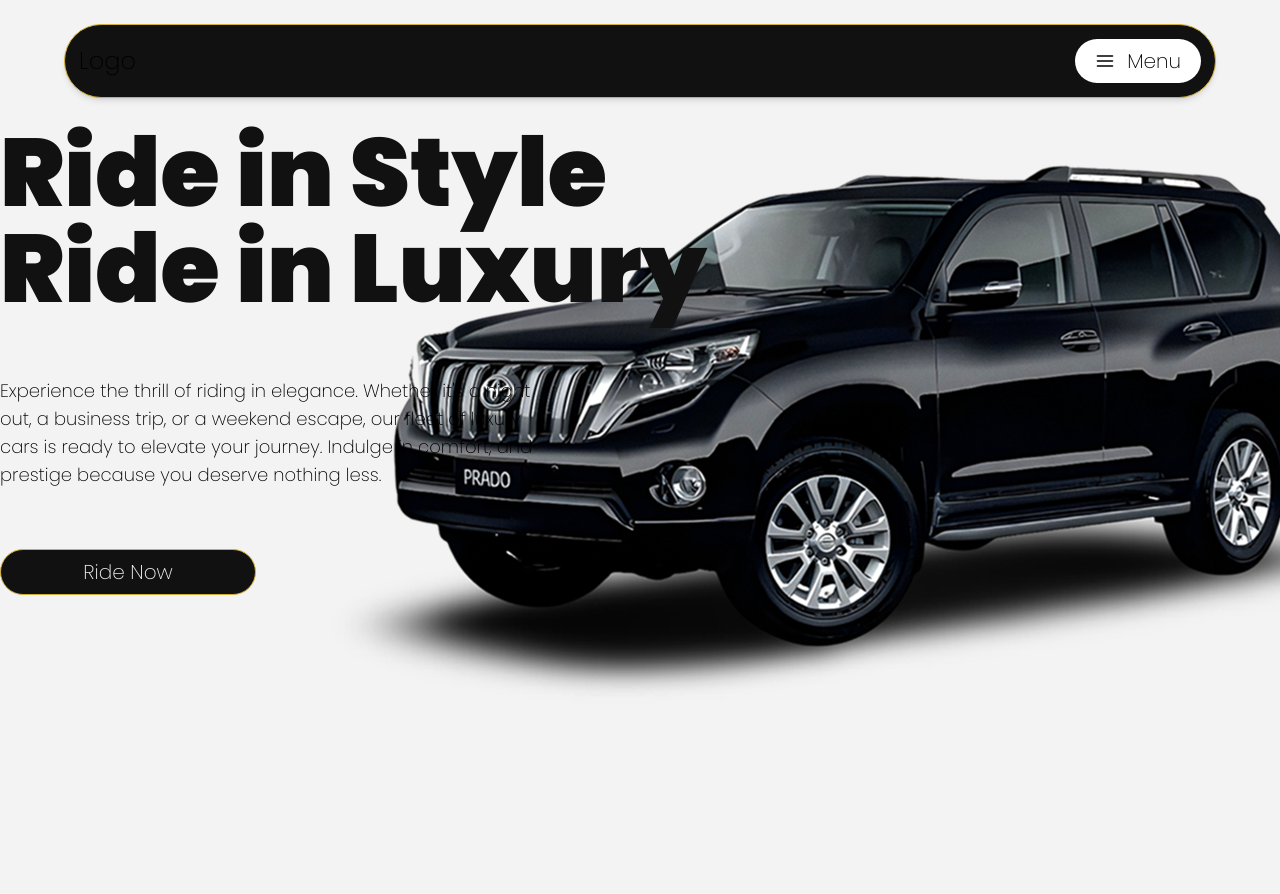
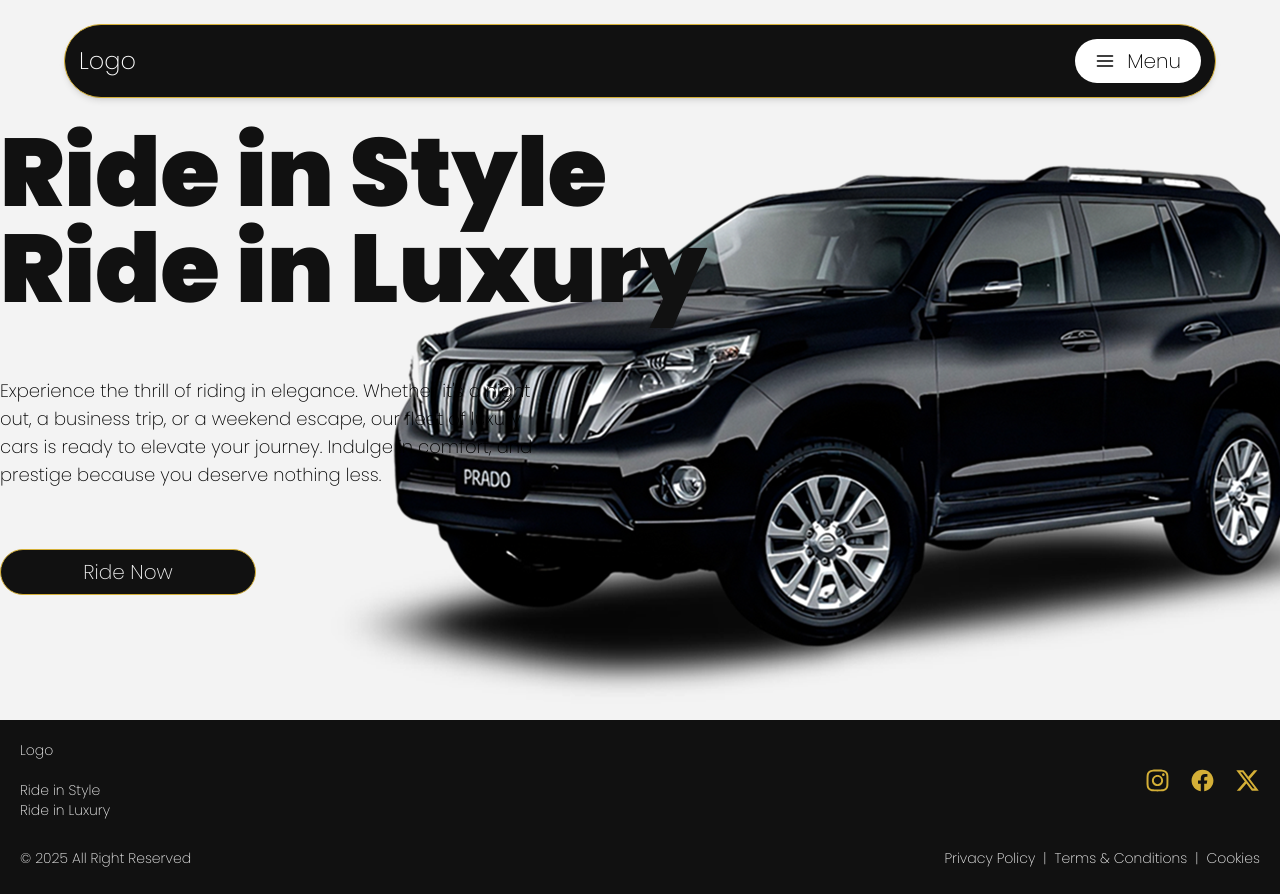
Before and after one commit to Dennardavid/Luxury-cars, a Next.js app: page / in a window 1280 px wide. Shown: the top 894 px of the page. Before the commit the page ends 800 px from the top, so only its background shows below. Built offline with nearby package versions, Linux system fonts and the light colour scheme.

Commit message:
Initial footer

```diff
--- a/src/components/footer.tsx
+++ b/src/components/footer.tsx
@@ -1,11 +1,67 @@
+import Link from "next/link";
+import { FaInstagram } from "react-icons/fa6";
+import { IoLogoFacebook } from "react-icons/io5";
+import { FaXTwitter } from "react-icons/fa6";
+
 export default function Footer() {
   let year = new Date().getFullYear();
 
   return (
-    <footer className="w-full bg-lightBlack z-10 text-mainWhite">
-      {/* <div className="w-full max-width-[1500px]">
-        <p className=" text-sm">&#169; Luxury Rides {year} </p>
-      </div> */}
+    <footer className="text-xs md:text-sm w-full bg-lightBlack z-10 text-mainWhite p-5 flex flex-col items-center">
+      <div className="w-full max-w-[1500px]">
+        <section className="flex flex-row items-center justify-between w-full mb-3">
+          <div>
+            <Link href="#">Logo</Link>
+            <p className="mt-5">
+              Ride in Style <br />
+              Ride in Luxury
+            </p>
+          </div>
+          <div className="flex flex-row gap-5">
+            <Link
+              href="#"
+              className="text-gold hover:text-mainWhite !transition-all !duration-100"
+            >
+              <FaInstagram size={25} />
+            </Link>
+            <Link
+              href="#"
+              className="text-gold hover:text-mainWhite !transition-all !duration-100"
+            >
+              <IoLogoFacebook size={25} />
+            </Link>
+            <Link
+              href="#"
+              className="text-gold hover:text-mainWhite !transition-all !duration-100"
+            >
+              <FaXTwitter size={25} />
+            </Link>
+          </div>
+        </section>
+        <section className="flex justify-between mt-7">
+          <p className="text-center">&#169; {year} All Right Reserved </p>
+          <div className="flex flex-row justify-center mb-1.5">
+            <Link
+              href="#"
+              className=" hover:text-gold !transition-all !duration-100"
+            >
+              Privacy Policy
+            </Link>
+            <Link
+              href="#"
+              className="before:content-['|'] before:mx-2 hover:text-gold !transition-all !duration-100"
+            >
+              Terms & Conditions
+            </Link>
+            <Link
+              href="#"
+              className="before:content-['|'] before:mx-2 hover:text-gold !transition-all !duration-100"
+            >
+              Cookies
+            </Link>
+          </div>
+        </section>
+      </div>
     </footer>
   );
 }
--- a/src/components/navbar.tsx
+++ b/src/components/navbar.tsx
@@ -5,7 +5,7 @@ export default function Header() {
   return (
     <header className="flex justify-center !transition-all !duration-100">
       <nav className="z-20 flex fixed top-6 justify-between items-center w-[90vw] max-w-[1500px] backdrop-blur-2xl bg-lightBlack p-2 lg:p-3.5 rounded-full shadow-md border border-gold">
-        <Link href={"/"} className="text-base lg:text-2xl">
+        <Link href={"/"} className="text-base lg:text-2xl text-white">
           Logo
         </Link>
         <button className="flex items-center gap-2 lg:gap-3 text-base lg:text-xl bg-white p-1 lg:p-2 px-3.5 lg:px-5 rounded-full hover:cursor-pointer">
```
